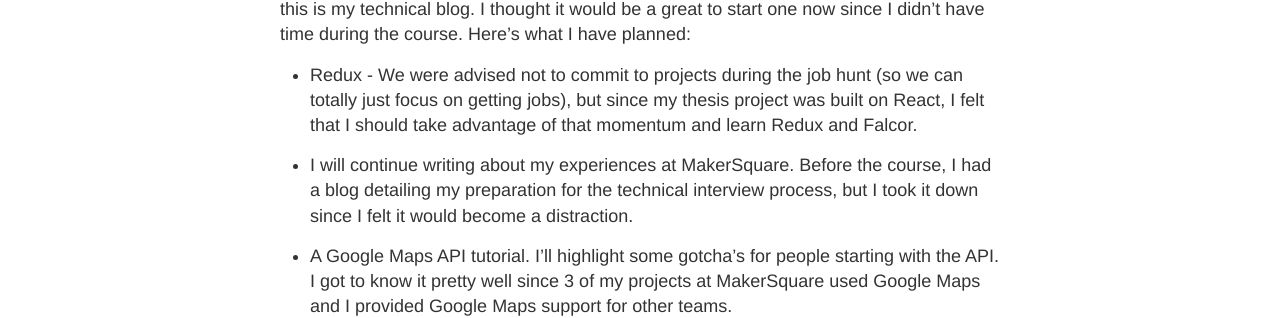
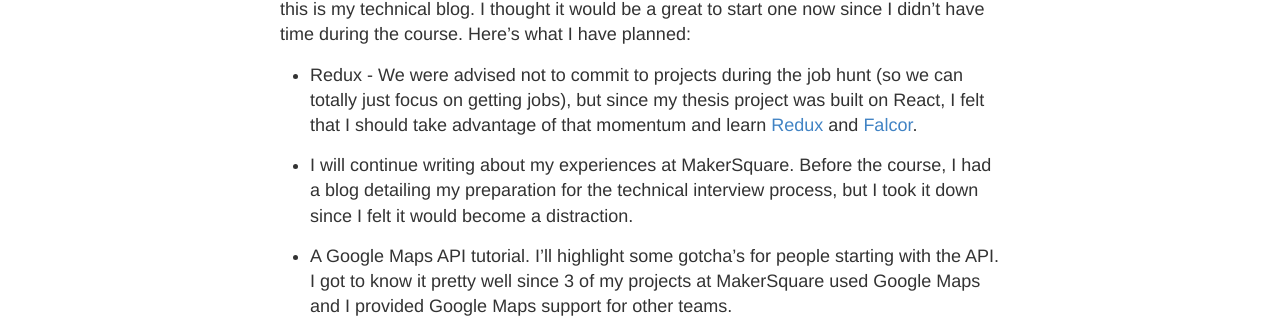
Before and after one commit to rodocite/rodocite.github.io, a Jekyll site: the page built from _posts/2015-9-25-Hello-World.md, in a window 1280 px wide. Shown: the part 255-573 px from the top of the page. Built offline with Jekyll 4.4.1, drawn with Linux system fonts in a browser that asks for light colours; Markdown is read by kramdown in place of the engine named in the settings; part of the change alters nothing that is shown.

```diff
--- a/_posts/2015-9-25-Hello-World.md
+++ b/_posts/2015-9-25-Hello-World.md
@@ -5,7 +5,7 @@ title: Hello World
 
 Hello, I'm Rodo. I'm a software engineer from [MakerSquare's](http://www.makersquare.com/) first Los Angeles cohort and this is my technical blog. I thought it would be a great to start one now since I didn't have time during the course. Here's what I have planned:
 
-* Redux - We were advised not to commit to projects during the job hunt (so we can totally just focus on getting jobs), but since my thesis project was built on React, I felt that I should take advantage of that momentum and learn Redux and Falcor.
+* Redux - We were advised not to commit to projects during the job hunt (so we can totally just focus on getting jobs), but since my thesis project was built on React, I felt that I should take advantage of that momentum and learn [Redux](https://github.com/rackt/redux) and [Falcor](https://github.com/Netflix/falcor).
 
 * I will continue writing about my experiences at MakerSquare. Before the course, I had a blog detailing my preparation for the technical interview process, but I took it down since I felt it would become a distraction.
 
```
